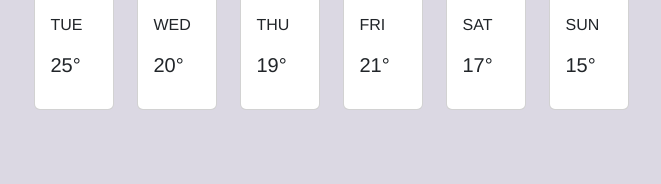
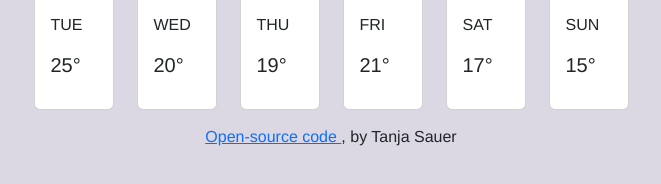
Before and after one commit to TaSaCoding/WheatherApp, a plain HTML site: page index.html in a window 1280 px wide. Shown: the part 558-742 px from the top of the page, without its empty margins (309-970 px from the left). Drawn offline with nearby package versions, Linux system fonts and the light colour scheme.

Commit message:
opensourcecode

```diff
--- a/index.html
+++ b/index.html
@@ -133,6 +133,12 @@
       </div>
 
     </div>
+    <div class="openSourceCode">
+        <a href="https://github.com/TaSaCoding/WheatherApp.git" target="_blank">
+            Open-source code
+        </a>
+         , by Tanja Sauer
+    </div>
 
     <script src="src/index.js"></script>
   </body>
--- a/src/styles.css
+++ b/src/styles.css
@@ -78,6 +78,10 @@ table {
 .grid {
   display: grid;
   grid-template-columns: repeat(6, 103px);
-  margin: 160px auto;
+  margin: 160px auto 0 auto;
   width: 595px;
 }
+.openSourceCode {
+  text-align: center;
+  margin: 15px auto;
+}
```
